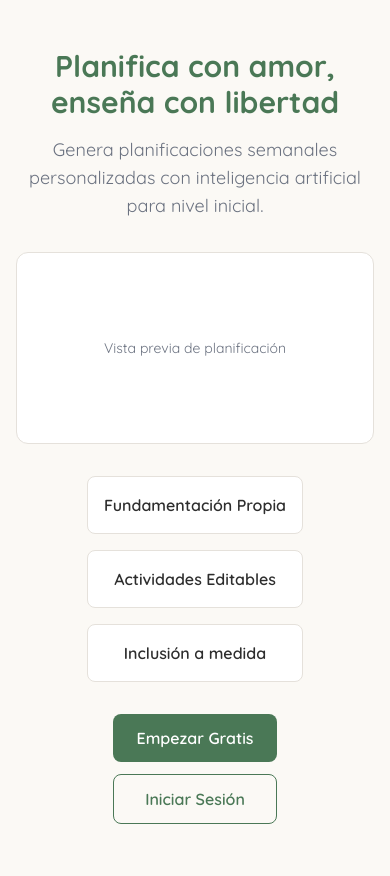
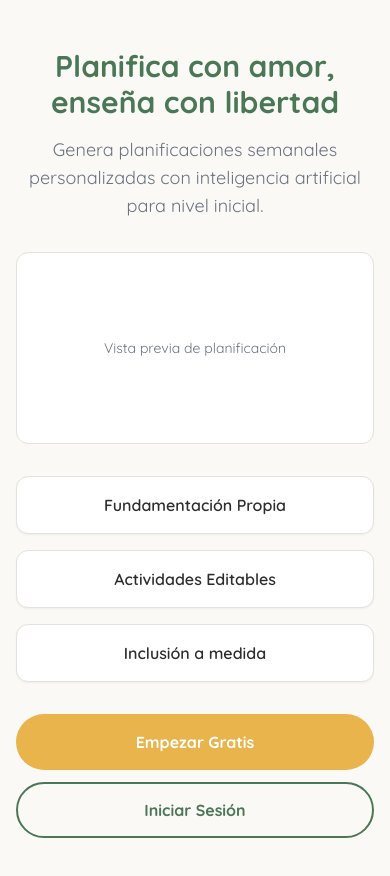
Before and after one commit to AgusRey04/AWS-y-Kiro-Hackathon, a React (Vite) app in the folder frontend/: page / in a window 390 px wide. Shown: the top 876 px of the page. Built offline with nearby package versions, Linux system fonts and the light colour scheme.

Commit message:
feat(3.2): aplicar design system a Landing Page - botones pill, color mostaza, responsive

```diff
--- a/frontend/src/pages/LandingPage.tsx
+++ b/frontend/src/pages/LandingPage.tsx
@@ -2,9 +2,9 @@ import { Link } from 'react-router-dom';
 
 export default function LandingPage() {
   return (
-    <main className="min-h-screen flex flex-col bg-bg-cream">
+    <main className="min-h-screen flex flex-col bg-bg-cream overflow-x-hidden">
       {/* Hero Section */}
-      <section className="flex-1 flex flex-col items-center justify-center px-4 py-12 text-center">
+      <section className="flex-1 flex flex-col items-center justify-center px-4 py-12 text-center max-w-full">
         <h1 className="text-3xl md:text-4xl font-bold text-green-primary mb-4">
           Planifica con amor, enseña con libertad
         </h1>
@@ -22,29 +22,29 @@ export default function LandingPage() {
         </div>
 
         {/* Benefits */}
-        <div className="grid grid-cols-1 md:grid-cols-3 gap-4 mb-8 max-w-lg">
-          <div className="bg-white rounded-lg p-4 border border-border-light">
+        <div className="grid grid-cols-1 md:grid-cols-3 gap-4 mb-8 max-w-lg w-full">
+          <div className="bg-white rounded-xl shadow-sm p-4 border border-border-light">
             <p className="font-semibold text-text-dark">Fundamentación Propia</p>
           </div>
-          <div className="bg-white rounded-lg p-4 border border-border-light">
+          <div className="bg-white rounded-xl shadow-sm p-4 border border-border-light">
             <p className="font-semibold text-text-dark">Actividades Editables</p>
           </div>
-          <div className="bg-white rounded-lg p-4 border border-border-light">
+          <div className="bg-white rounded-xl shadow-sm p-4 border border-border-light">
             <p className="font-semibold text-text-dark">Inclusión a medida</p>
           </div>
         </div>
 
         {/* CTAs */}
-        <div className="flex flex-col sm:flex-row gap-3">
+        <div className="flex flex-col sm:flex-row gap-3 w-full sm:w-auto">
           <Link
             to="/register"
-            className="bg-green-primary text-white font-semibold px-6 py-3 rounded-lg hover:bg-green-dark transition-colors"
+            className="bg-mostaza text-white font-bold px-6 py-3 min-h-[56px] rounded-full active:scale-95 transition-all flex items-center justify-center hover:opacity-90"
           >
             Empezar Gratis
           </Link>
           <Link
             to="/login"
-            className="border border-green-primary text-green-primary font-semibold px-6 py-3 rounded-lg hover:bg-green-primary hover:text-white transition-colors"
+            className="border-2 border-green-primary text-green-primary font-bold px-6 py-3 min-h-[56px] rounded-full active:scale-95 transition-all flex items-center justify-center hover:bg-green-primary hover:text-white"
           >
             Iniciar Sesión
           </Link>
```
Also changed, not shown: 1 other file (tests, documents, lock files or other folders).
